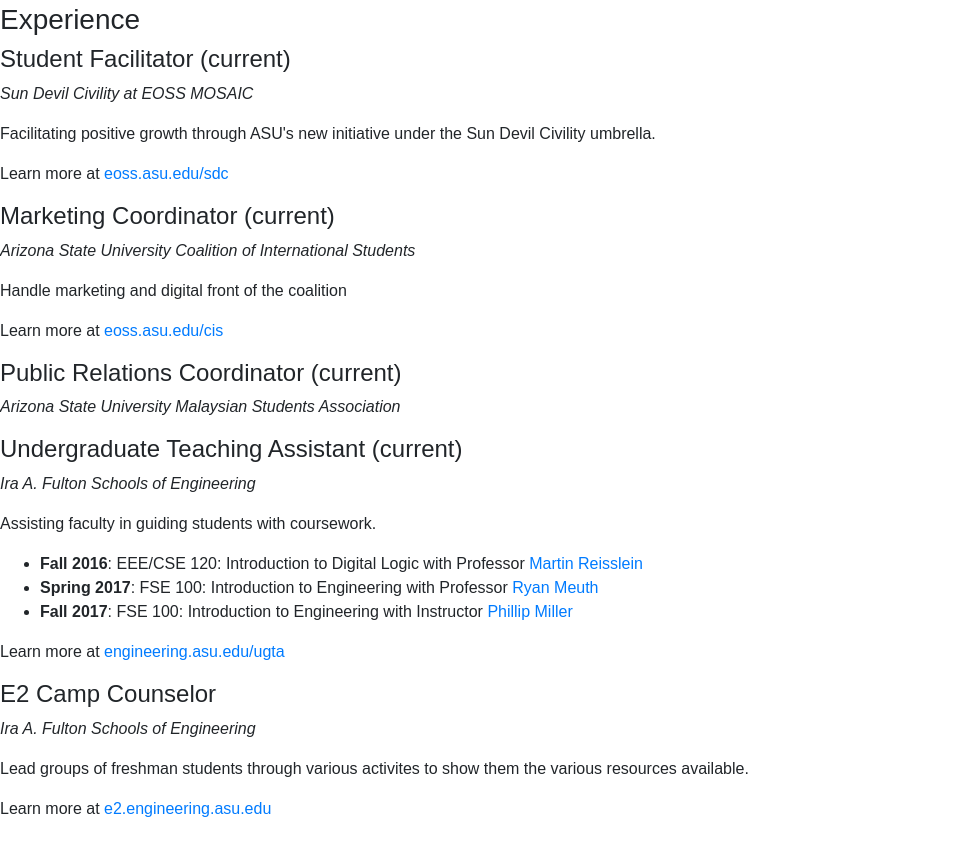
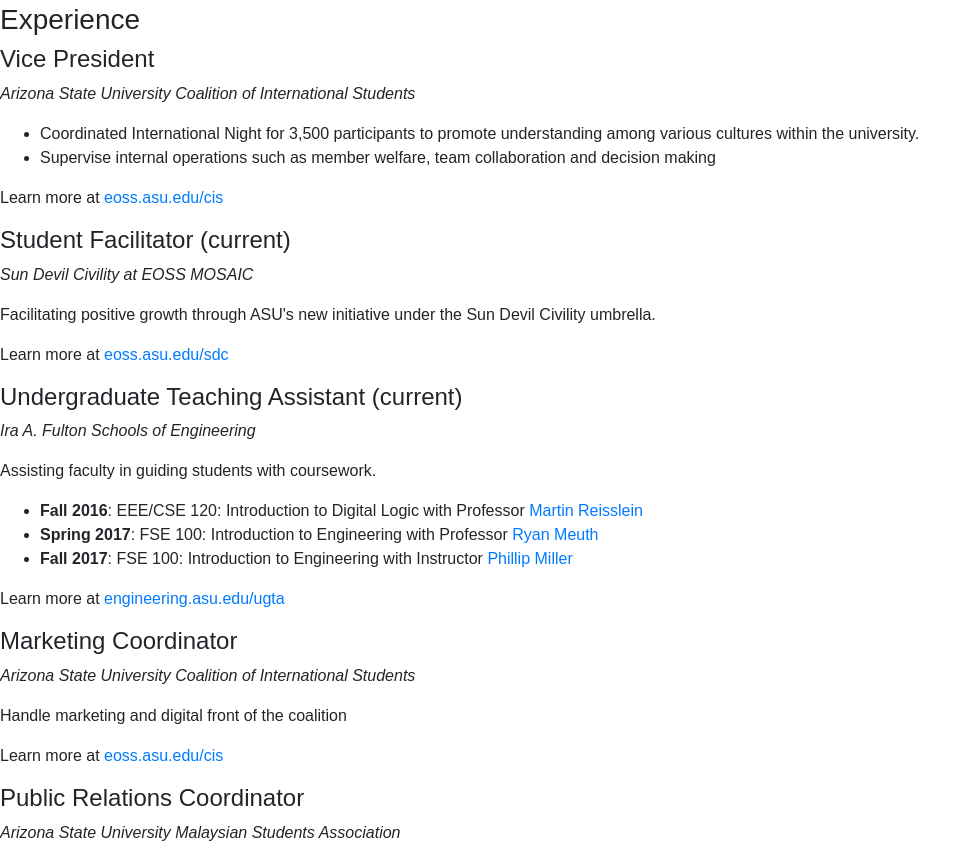
Before and after one commit to dickwyn/dyong, a plain HTML site: page index.html in a window 1280 px wide. Shown: the part 266-1114 px from the top of the page, without its empty margins (0-979 px from the left). Drawn offline with nearby package versions, Linux system fonts and the light colour scheme.

Commit message:
updated information

```diff
--- a/index.html
+++ b/index.html
@@ -53,19 +53,22 @@
 
     <h3>Experience</h3>
 
+    <h4>Vice President</h4>
+    <p><i>Arizona State University Coalition of International Students</i></p>
+    <ul>
+      <li>
+          Coordinated International Night for 3,500 participants to promote understanding among various cultures within the university.
+      </li>
+      <li>
+        Supervise internal operations such as member welfare, team collaboration and decision making
+      </li>
+    </ul>
+    <p>Learn more at <a href="https://eoss.asu.edu/student-engagement/international/CIS" target="_blank">eoss.asu.edu/cis</a></p>
+
     <h4>Student Facilitator (current)</h4>
     <p><i>Sun Devil Civility at EOSS MOSAIC</i></p>
     <p>Facilitating positive growth through ASU's new initiative under the Sun Devil Civility umbrella.</p>
     <p>Learn more at <a href="https://eoss.asu.edu/sdc" target="_blank">eoss.asu.edu/sdc</a></p>
-
-    <h4>Marketing Coordinator (current)</h4>
-    <p><i>Arizona State University Coalition of International Students</i></p>
-    <p>Handle marketing and digital front of the coalition</p>
-    <p>Learn more at <a href="https://eoss.asu.edu/student-engagement/international/CIS" target="_blank">eoss.asu.edu/cis</a></p>
-
-    <h4>Public Relations Coordinator (current)</h4>
-    <p><i>Arizona State University Malaysian Students Association</i></p>
-    <p></p>
 
     <h4>Undergraduate Teaching Assistant (current)</h4>
     <p><i>Ira A. Fulton Schools of Engineering</i></p>
@@ -76,6 +79,15 @@
       <li><b>Fall 2017</b>: FSE 100: Introduction to Engineering with Instructor <a href="https://cidse.engineering.asu.edu/directory/miller-phill/" target="_blank">Phillip Miller</a></li>
     </ul>
     <p>Learn more at <a href="https://engineering.asu.edu/ugta/" target="_blank">engineering.asu.edu/ugta</a></p>
+
+    <h4>Marketing Coordinator</h4>
+    <p><i>Arizona State University Coalition of International Students</i></p>
+    <p>Handle marketing and digital front of the coalition</p>
+    <p>Learn more at <a href="https://eoss.asu.edu/student-engagement/international/CIS" target="_blank">eoss.asu.edu/cis</a></p>
+
+    <h4>Public Relations Coordinator</h4>
+    <p><i>Arizona State University Malaysian Students Association</i></p>
+    <p></p>
 
     <h4>E2 Camp Counselor</h4>
     <p><i>Ira A. Fulton Schools of Engineering</i></p>
```
